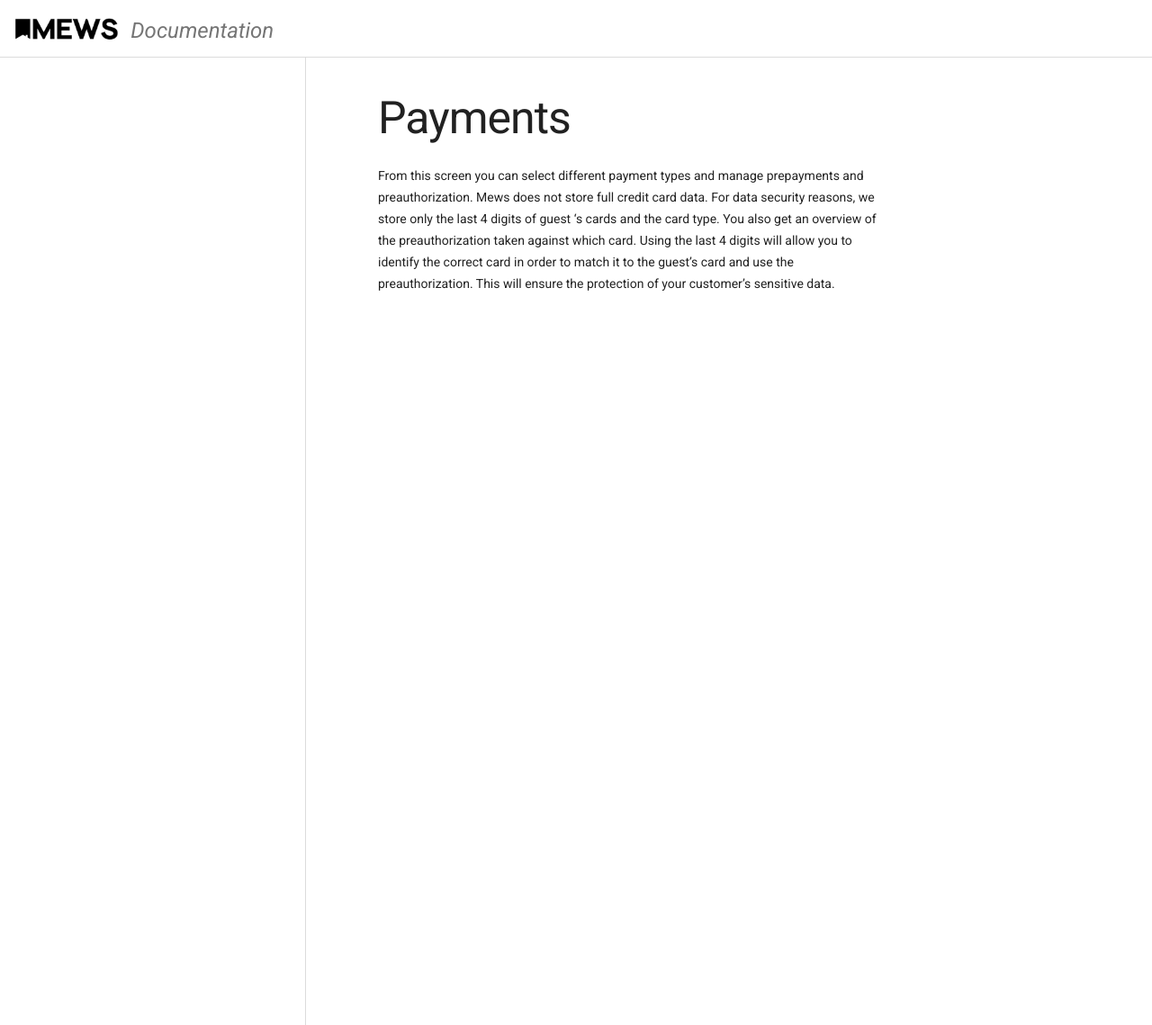
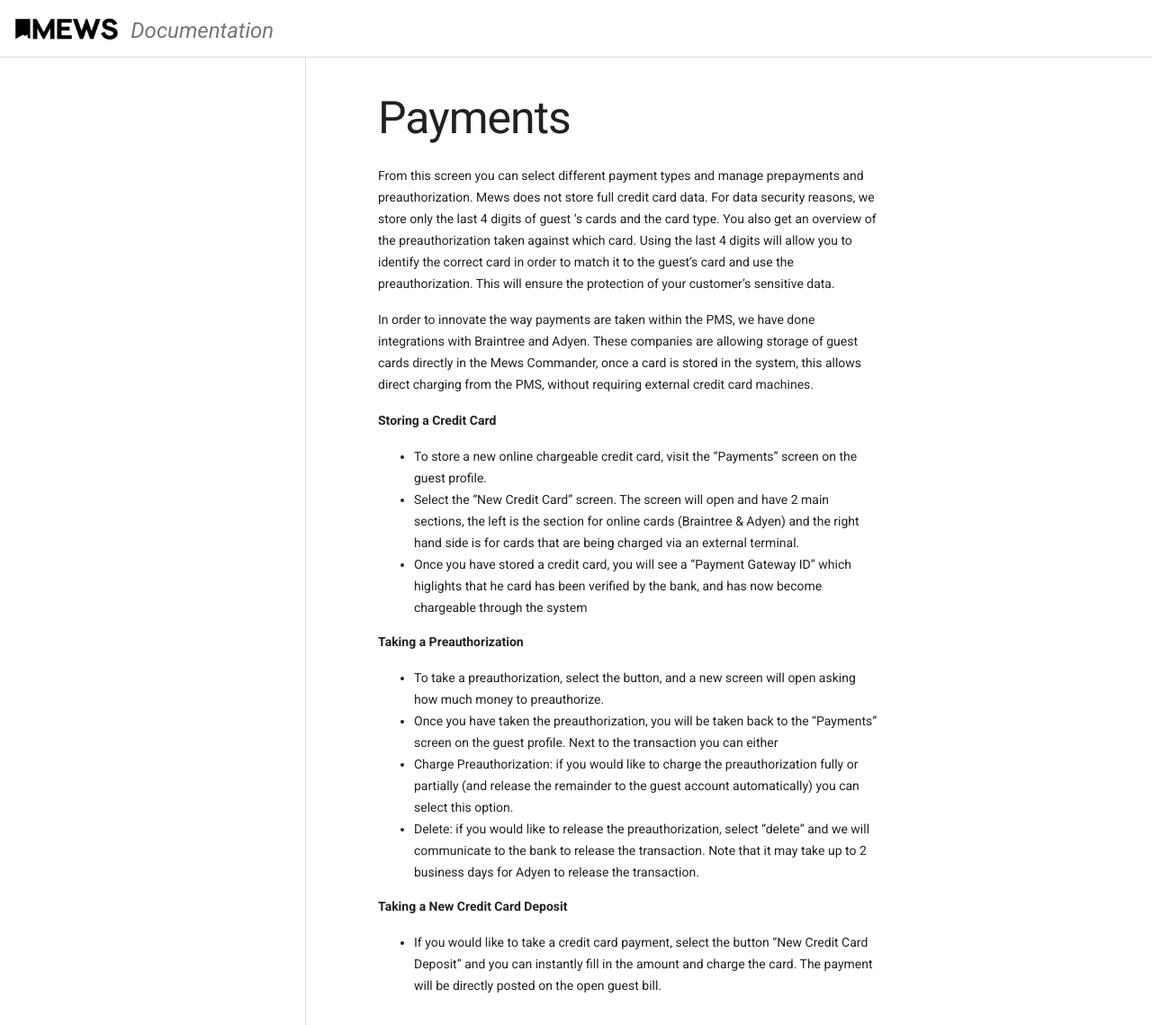
Before and after one commit to nikija/public, a Jekyll site: the page built from content/users/commander-web/profiles/guest-profiles/payments.md, in a window 1280 px wide and 1139 px high. Shown: the whole window at 90% size. Built offline with Jekyll 4.4.1, drawn with Linux system fonts in a browser that asks for light colours.

Commit message:
Update payments.md

```diff
--- a/content/users/commander-web/profiles/guest-profiles/payments.md
+++ b/content/users/commander-web/profiles/guest-profiles/payments.md
@@ -2,4 +2,24 @@
 title: Payments
 ordering: 4
 ---
+
 From this screen you can select different payment types and manage prepayments and preauthorization. Mews does not store full credit card data. For data security reasons, we store only the last 4 digits of guest ‘s cards and the card type. You also get an overview of the preauthorization taken against which card. Using the last 4 digits will allow you to identify the correct card in order to match it to the guest’s card and use the preauthorization. This will ensure the protection of your customer’s sensitive data.
+
+In order to innovate the way payments are taken within the PMS, we have done integrations with Braintree and Adyen. These companies are allowing storage of guest cards directly in the Mews Commander, once a card is stored in the system, this allows direct charging from the PMS, without requiring external credit card machines.
+
+**Storing a Credit Card**
+
+- To store a new online chargeable credit card, visit the "Payments" screen on the guest profile.
+- Select the "New Credit Card" screen. The screen will open and have 2 main sections, the left is the section for online cards (Braintree & Adyen) and the right hand side is for cards that are being charged via an external terminal.
+- Once you have stored a credit card, you will see a "Payment Gateway ID" which higlights that he card has been verified by the bank, and has now become chargeable through the system
+
+**Taking a Preauthorization**
+
+- To take a preauthorization, select the button, and a new screen will open asking how much money to preauthorize.
+- Once you have taken the preauthorization, you will be taken back to the "Payments" screen on the guest profile. Next to the transaction you can either
+ - Charge Preauthorization: if you would like to charge the preauthorization fully or partially (and release the remainder to the guest account automatically) you can select this option.
+ - Delete: if you would like to release the preauthorization, select "delete" and we will communicate to the bank to release the transaction. Note that it may take up to 2 business days for Adyen to release the transaction.
+
+**Taking a New Credit Card Deposit**
+
+- If you would like to take a credit card payment, select the button "New Credit Card Deposit" and you can instantly fill in the amount and charge the card. The payment will be directly posted on the open guest bill.
```
